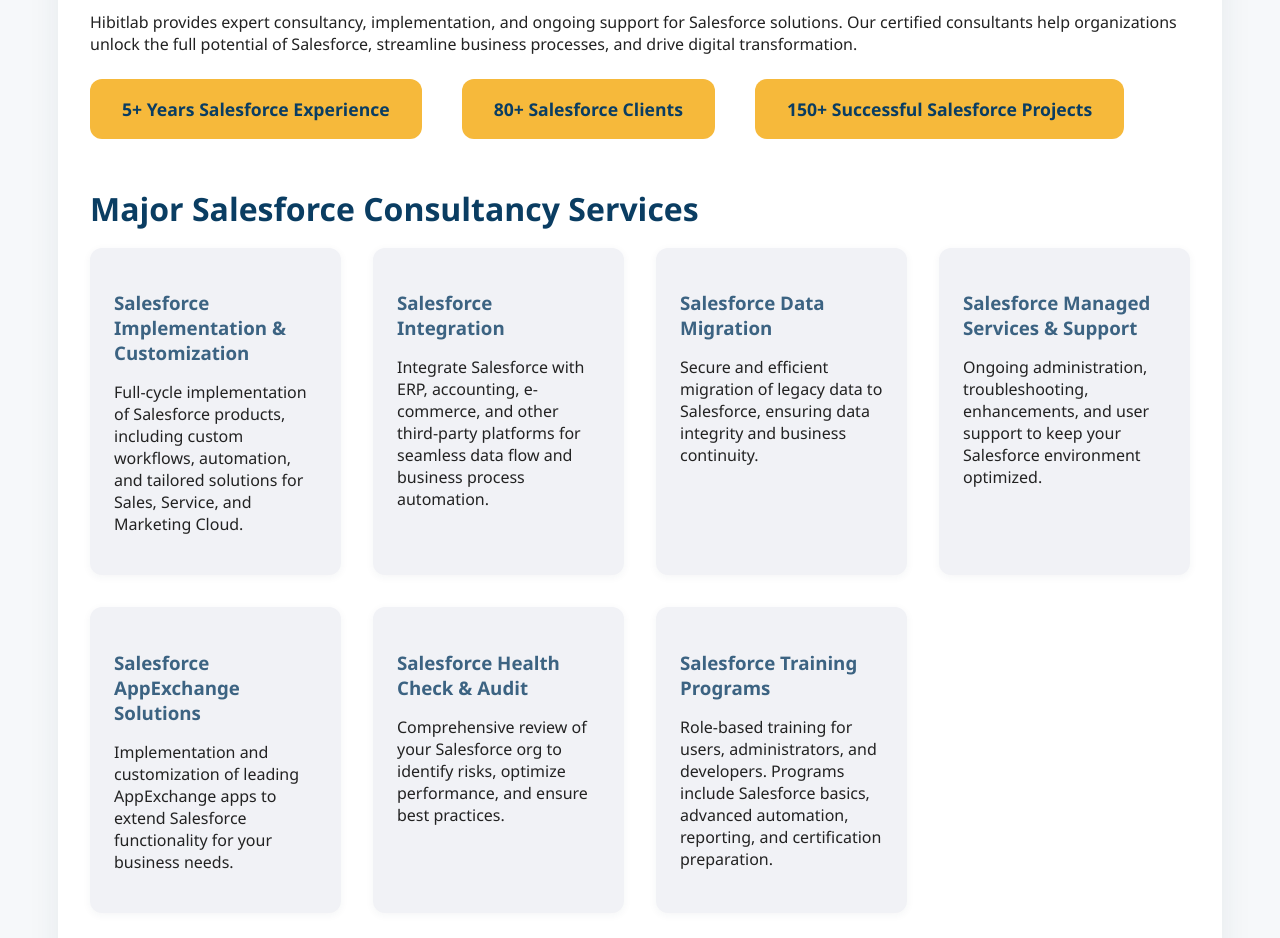
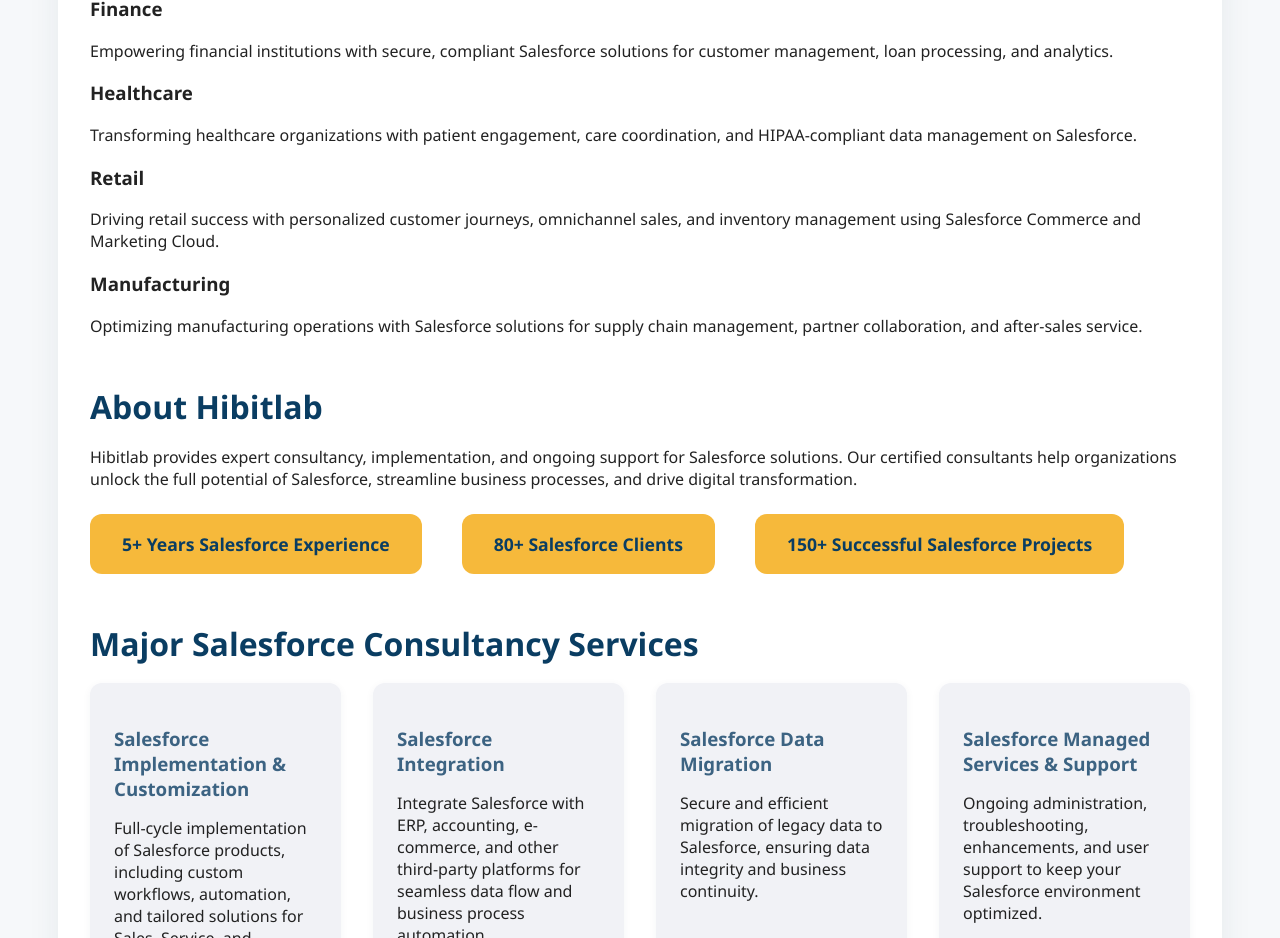
Before and after one commit to hibitlab/hibitlab.com, a plain HTML site: page index.html in a window 1280 px wide. Shown: the part 559-1497 px from the top of the page. Drawn offline with Linux system fonts and the light colour scheme.

Commit message:
Add industries served section (finance, healthcare, retail, manufacturing)

```diff
--- a/index.html
+++ b/index.html
@@ -26,6 +26,27 @@
         </section>
     </header>
     <main>
+        <section class="industries" id="industries">
+            <h2>Industries We Serve</h2>
+            <div class="industry-list">
+                <div class="industry">
+                    <h3>Finance</h3>
+                    <p>Empowering financial institutions with secure, compliant Salesforce solutions for customer management, loan processing, and analytics.</p>
+                </div>
+                <div class="industry">
+                    <h3>Healthcare</h3>
+                    <p>Transforming healthcare organizations with patient engagement, care coordination, and HIPAA-compliant data management on Salesforce.</p>
+                </div>
+                <div class="industry">
+                    <h3>Retail</h3>
+                    <p>Driving retail success with personalized customer journeys, omnichannel sales, and inventory management using Salesforce Commerce and Marketing Cloud.</p>
+                </div>
+                <div class="industry">
+                    <h3>Manufacturing</h3>
+                    <p>Optimizing manufacturing operations with Salesforce solutions for supply chain management, partner collaboration, and after-sales service.</p>
+                </div>
+            </div>
+        </section>
         <section class="about" id="about">
             <h2>About Hibitlab</h2>
             <p>Hibitlab provides expert consultancy, implementation, and ongoing support for Salesforce solutions. Our certified consultants help organizations unlock the full potential of Salesforce, streamline business processes, and drive digital transformation.</p>
@@ -119,7 +140,7 @@
                 <button type="submit">Send Message</button>
             </form>
             <div class="contact-info">
-                <p><strong>Email:</strong> admin@hibitlab.com</p>
+                <p><strong>Email:</strong> info@hibitlab.com</p>
                 <p><strong>Phone:</strong> 971 52 847 3961</p>
                 <p><strong>Address:</strong> Office 214, Silver Tower, Business Bay</p>
             </div>
```
